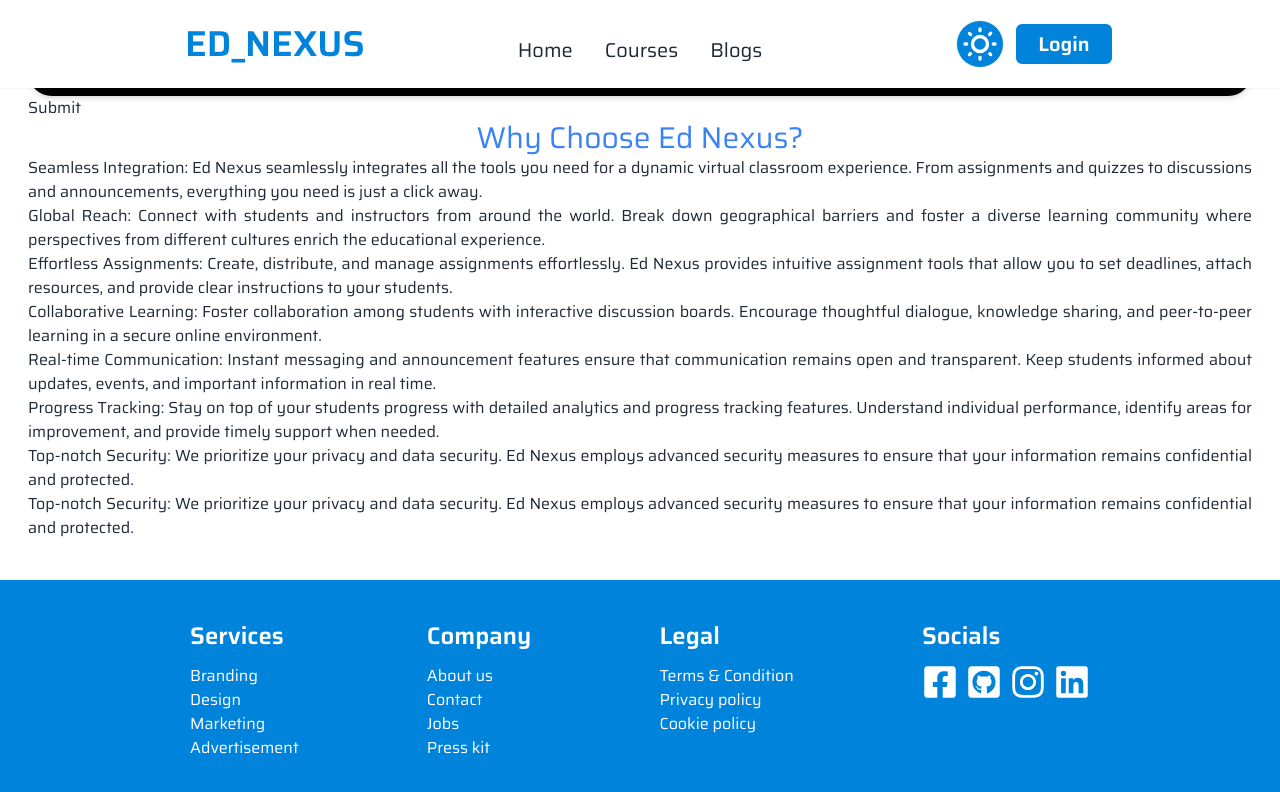
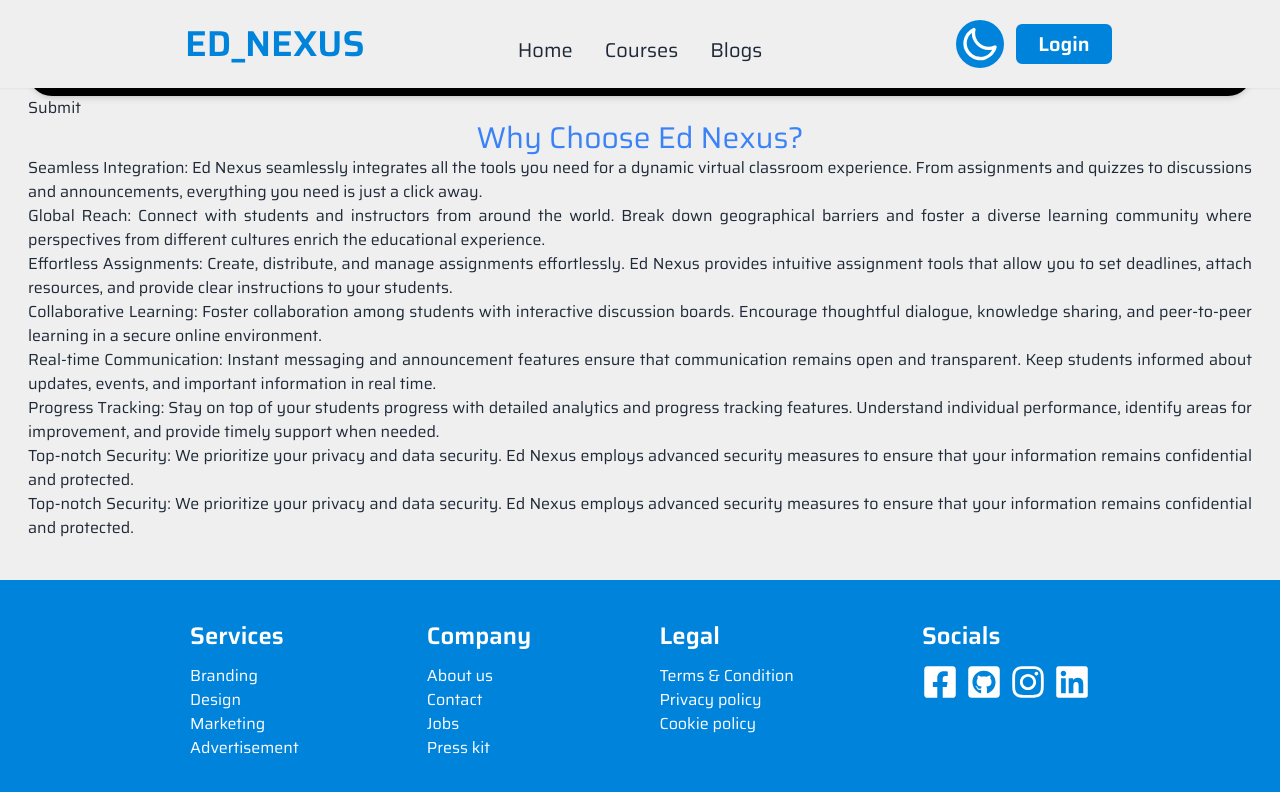
Before and after one commit to rashidulub/newwwrashed, a Next.js app: page /blogs in a window 1280 px wide. Shown: the top 792 px of the page. Built offline with nearby package versions, Linux system fonts and the light colour scheme; no server answers.

Commit message:
fixing theme bug

```diff
--- a/src/Components/Shared/Navbar/Navbar.jsx
+++ b/src/Components/Shared/Navbar/Navbar.jsx
@@ -5,7 +5,7 @@ import { CgProfile } from "react-icons/cg";
 import { getServerSession } from "next-auth";
 import { authOptions } from "@/app/api/auth/[...nextauth]/route";
 import LogOut from "@/Components/auth/LogOut";
-import Themes from "./Themes";
+import Themes from "../Themes/Themes";
 
 
 const Navbar = async () => {
@@ -36,7 +36,7 @@ const Navbar = async () => {
 		</>
 	);
 	return (
-		<div className="fixed w-full bg-white z-50 shadow-sm">
+		<div className="fixed w-full p-color z-50 shadow-sm">
 			<div className="navbar lg:w-3/4 w-11/12 mx-auto">
 				<div className="navbar-start">
 					<div className="dropdown">
--- a/src/Components/Shared/Navbar/Themes.jsx
+++ b/src/Components/Shared/Themes/Themes.jsx
@@ -3,7 +3,7 @@ import React, { useEffect, useState } from 'react';
 
 const Themes = () => {
     const storedTheme = localStorage.getItem('theme') || 'light';
-    const storedIcon = localStorage.getItem('icon') || 'checked';
+    const storedIcon = localStorage.getItem('icon') || '';
 
     const [theme, setTheme] = useState(storedTheme);
     const [icon, setIcon] = useState(storedIcon);
@@ -13,22 +13,58 @@ const Themes = () => {
         localStorage.setItem('icon', icon);
 
         document.querySelector('html').setAttribute('data-theme', theme);
+        let allPrimary = document.querySelectorAll('.p-color');
+        let allSecondary = document.querySelectorAll('.s-color');
+        if (theme === 'dark') {
+            document.querySelector('html').removeAttribute('class', 'bg-[#efefef]');
+            for (const primary of allPrimary) {
+                primary.style.backgroundColor = '#1d232a';
+            }
+            for (const secondary of allSecondary) {
+                secondary.style.backgroundColor = '#2a323c';
+            }
+        }
+        else {
+            document.querySelector('html').setAttribute('class', 'bg-[#efefef]');
+            for (const primary of allPrimary) {
+                primary.style.backgroundColor = '#efefef';
+            }
+            for (const secondary of allSecondary) {
+                secondary.style.backgroundColor = 'white';
+            }
+        }
     }, [theme, icon]);
 
     const handleToggle = () => {
+        let allPrimary = document.querySelectorAll('.p-color');
+        let allSecondary = document.querySelectorAll('.s-color');
         if (theme === 'light') {
             setTheme('dark');
             setIcon('');
+            document.querySelector('html').removeAttribute('class', 'bg-[#efefef]');
+            for (const primary of allPrimary) {
+                primary.style.backgroundColor = '#1d232a';
+            }
+            for (const secondary of allSecondary) {
+                secondary.style.backgroundColor = '#2a323c';
+            }
         }
         else {
             setTheme('light');
             setIcon('checked');
+            document.querySelector('html').setAttribute('class', 'bg-[#efefef]');
+            for (const primary of allPrimary) {
+                primary.style.backgroundColor = '#efefef';
+            }
+            for (const secondary of allSecondary) {
+                secondary.style.backgroundColor = 'white';
+            }
         }
     };
 
     return (
-        <label className="swap swap-rotate bg-[#0083db] mr-3 btn btn-circle duration-200 text-white">
-            <input type="checkbox" onChange={handleToggle} checked={theme === 'light'} />
+        <label className="swap swap-rotate bg-[#0083db] hover:bg-[#0083db] mr-3 btn btn-circle btn-ghost duration-200 text-white">
+            <input type="checkbox" onChange={handleToggle} checked={theme === 'dark'} />
 
             {/* Sun icon SVG */}
             <svg className={`swap-on fill-current w-10 h-10 ${theme === 'light' ? 'opacity-100' : 'opacity-0'}}`} xmlns="http://www.w3.org/2000/svg" viewBox="0 0 24 24"><path d="M5.64,17l-.71.71a1,1,0,0,0,0,1.41,1,1,0,0,0,1.41,0l.71-.71A1,1,0,0,0,5.64,17ZM5,12a1,1,0,0,0-1-1H3a1,1,0,0,0,0,2H4A1,1,0,0,0,5,12Zm7-7a1,1,0,0,0,1-1V3a1,1,0,0,0-2,0V4A1,1,0,0,0,12,5ZM5.64,7.05a1,1,0,0,0,.7.29,1,1,0,0,0,.71-.29,1,1,0,0,0,0-1.41l-.71-.71A1,1,0,0,0,4.93,6.34Zm12,.29a1,1,0,0,0,.7-.29l.71-.71a1,1,0,1,0-1.41-1.41L17,5.64a1,1,0,0,0,0,1.41A1,1,0,0,0,17.66,7.34ZM21,11H20a1,1,0,0,0,0,2h1a1,1,0,0,0,0-2Zm-9,8a1,1,0,0,0-1,1v1a1,1,0,0,0,2,0V20A1,1,0,0,0,12,19ZM18.36,17A1,1,0,0,0,17,18.36l.71.71a1,1,0,0,0,1.41,0,1,1,0,0,0,0-1.41ZM12,6.5A5.5,5.5,0,1,0,17.5,12,5.51,5.51,0,0,0,12,6.5Zm0,9A3.5,3.5,0,1,1,15.5,12,3.5,3.5,0,0,1,12,15.5Z" /></svg>
--- a/src/Components/home/Slider/Slider.jsx
+++ b/src/Components/home/Slider/Slider.jsx
@@ -51,7 +51,7 @@ const Slider = () => {
 					users.map(user => <div key={user._id}>
 						<SwiperSlide>
 							<div className="grid grid-cols-1 md:grid-cols-2 lg:grid-cols-3 gap-5 my-8">
-								<div className="text-center border-4 border-[#0083db] py-5 px-3 space-y-2 rounded-2xl">
+								<div className="text-center s-color py-5 px-3 space-y-2 rounded-2xl">
 									<div className="w-24 h-24 mx-auto rounded-full text-center">
 										{/* <img
 											className="rounded-full border-4 border-[#0083db] text-center"
@@ -78,7 +78,7 @@ const Slider = () => {
 										{user.review}
 									</p>
 								</div>
-								<div className="text-center border-4 border-[#0083db] py-5 px-3 space-y-2 rounded-2xl">
+								<div className="text-center s-color py-5 px-3 space-y-2 rounded-2xl">
 									<div className="w-24 h-24 mx-auto rounded-full text-center">
 										<img className="rounded-full border-4 border-[#0083db] text-center" src={user.image1} alt="" />
 									</div>
@@ -99,7 +99,7 @@ const Slider = () => {
 										{user.review1}
 									</p>
 								</div>
-								<div className="text-center border-4 border-[#0083db] py-5 px-3 space-y-2 rounded-2xl">
+								<div className="text-center s-color py-5 px-3 space-y-2 rounded-2xl">
 									<div className="w-24 h-24 mx-auto rounded-full text-center">
 										<img className="rounded-full border-4 border-[#0083db] text-center" src={user.image2} alt="" />
 									</div>
--- a/src/Components/home/Slider/styles.css
+++ b/src/Components/home/Slider/styles.css
@@ -1,6 +1,7 @@
 #app {
 	height: 100%;
 }
+
 html,
 body {
 	position: relative;
@@ -15,7 +16,6 @@ body {
 .swiper-slide {
 	text-align: center;
 	font-size: 18px;
-	background: #fff;
 
 	/* Center slide text vertically */
 	display: flex;
```
